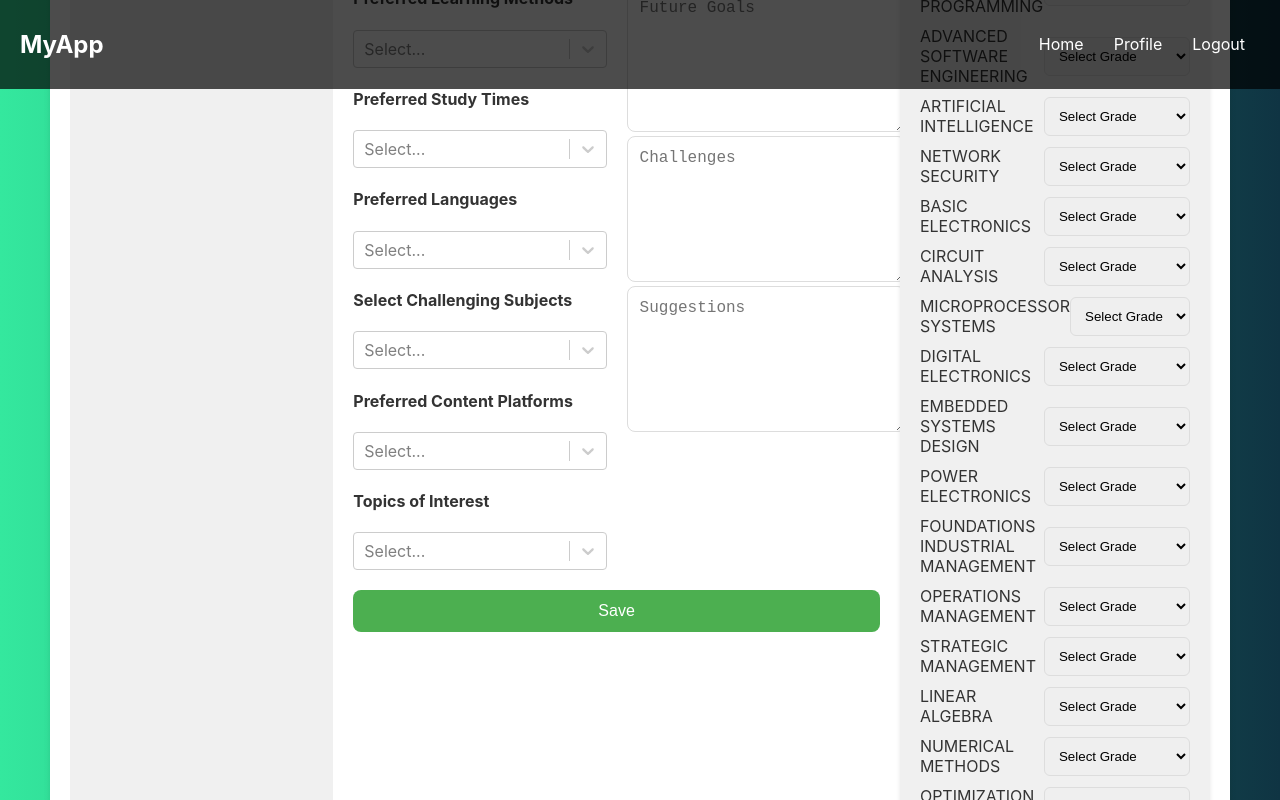
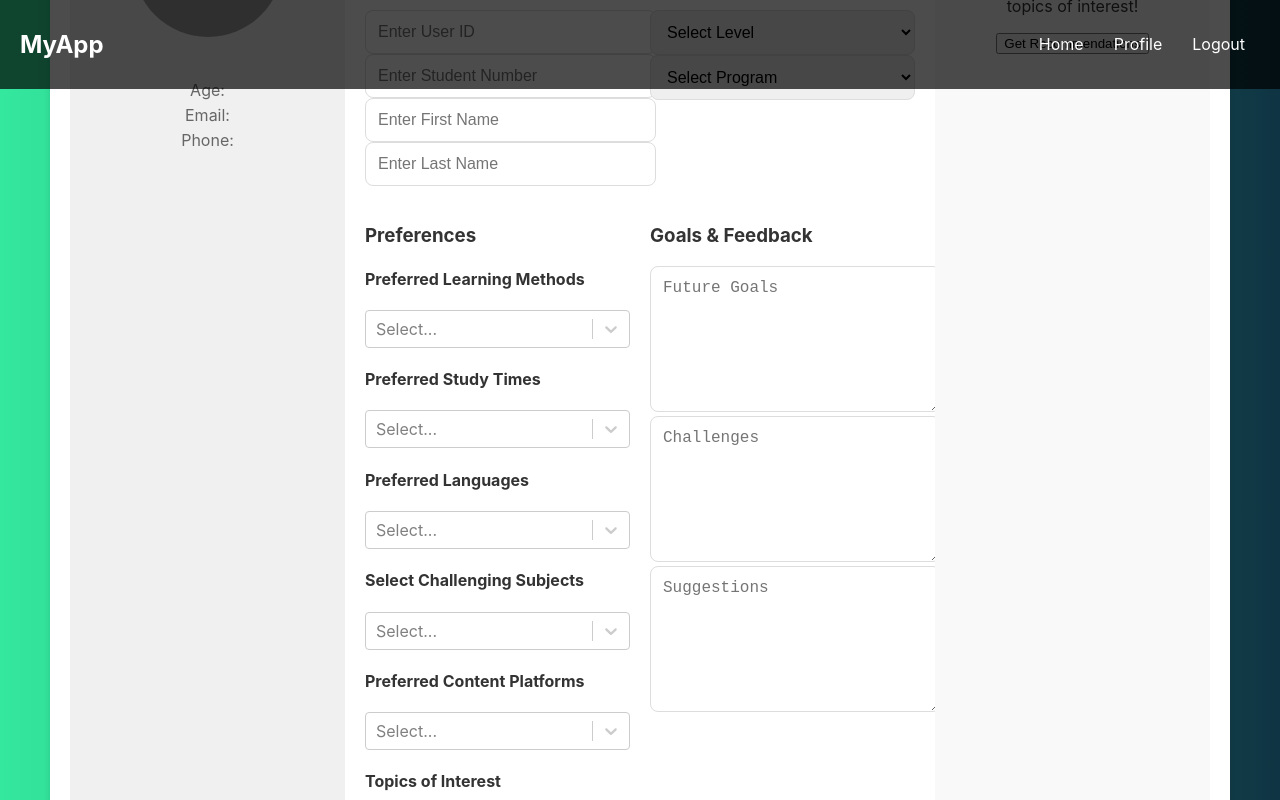
Before and after one commit to KavinduYohan/Learning-content-recommendation-system, a React (Create React App) app in the folder react-frontend/: page /profile in a window 1280 px wide. Shown: the top 800 px of the page. Built offline with nearby package versions, Linux system fonts and the light colour scheme; grey boxes are pictures that could not be loaded.

Commit message:
Update database schema and add form submission endpoint for student data

```diff
--- a/react-frontend/src/Profile.js
+++ b/react-frontend/src/Profile.js
@@ -6,10 +6,10 @@ import Navbar from "./components/Navbar";
 
 function Profile() {
   const [studentDetails, setStudentDetails] = useState({
-    name: '',
-    age: '',
-    email: '',
-    phone: '',
+    user_id: '',
+    student_number: '',
+    first_name: '',
+    last_name: '',
     level: '',
     program: '',
     preferred_learning_methods: [],
@@ -23,7 +23,10 @@ function Profile() {
     suggestions: '',
   });
 
-  const levels = ['Level 1', 'Level 2', 'Level 3', 'Level 4'];
+  const [isSubmitting, setIsSubmitting] = useState(false); // Manage form submission state
+  const [message, setMessage] = useState(''); // Manage feedback message
+
+  const levels = [1, 2, 3, 4];
   const programs = [
     'B.Sc. (General) Degree',
     'B.Sc. (Joint Major) Degree',
@@ -53,34 +56,34 @@ function Profile() {
     'Data Science',
     'Cybersecurity',
   ];
-  const grades = ['A+', 'A', 'A-', 'B+', 'B', 'B-', 'C+', 'C', 'C-', 'D+', 'D', 'F'];
+  // const grades = ['A+', 'A', 'A-', 'B+', 'B', 'B-', 'C+', 'C', 'C-', 'D+', 'D', 'F'];
 
-  const subjects = [
-    'intro_to_computer_systems',
-    'programming_fundamentals',
-    'data_structures_algorithms',
-    'operating_systems',
-    'database_systems',
-    'object_oriented_programming',
-    'advanced_software_engineering',
-    'artificial_intelligence',
-    'network_security',
-    'basic_electronics',
-    'circuit_analysis',
-    'microprocessor_systems',
-    'digital_electronics',
-    'embedded_systems_design',
-    'power_electronics',
-    'foundations_industrial_management',
-    'operations_management',
-    'strategic_management',
-    'linear_algebra',
-    'numerical_methods',
-    'optimization_techniques',
-    'probability_statistics',
-    'statistical_inference',
-    'time_series_analysis',
-  ];
+  // const subjects = [
+  //   'intro_to_computer_systems',
+  //   'programming_fundamentals',
+  //   'data_structures_algorithms',
+  //   'operating_systems',
+  //   'database_systems',
+  //   'object_oriented_programming',
+  //   'advanced_software_engineering',
+  //   'artificial_intelligence',
+  //   'network_security',
+  //   'basic_electronics',
+  //   'circuit_analysis',
+  //   'microprocessor_systems',
+  //   'digital_electronics',
+  //   'embedded_systems_design',
+  //   'power_electronics',
+  //   'foundations_industrial_management',
+  //   'operations_management',
+  //   'strategic_management',
+  //   'linear_algebra',
+  //   'numerical_methods',
+  //   'optimization_techniques',
+  //   'probability_statistics',
+  //   'statistical_inference',
+  //   'time_series_analysis',
+  // ];
 
   const handleCheckboxChange = (e, field) => {
     const { value, checked } = e.target;
@@ -102,16 +105,36 @@ function Profile() {
     setStudentDetails((prev) => ({ ...prev, [field]: value }));
   };
 
-  const handleSubmit = (e) => {
+  // Form submission handler
+  const handleSubmit = async (e) => {
     e.preventDefault();
-    console.log('Form Submitted:', studentDetails);
+    setIsSubmitting(true);
+    setMessage('Submitting your data...');
+
+    try {
+      const response = await fetch('http://localhost:5000/submit-form', {
+        method: 'POST',
+        headers: {
+          'Content-Type': 'application/json',
+        },
+        body: JSON.stringify(studentDetails),
+      });
+
+      if (response.ok) {
+        setMessage('Form submitted successfully!');
+      } else {
+        setMessage('There was an error submitting the form.');
+      }
+    } catch (error) {
+      setMessage('An error occurred while submitting the form.');
+    } finally {
+      setIsSubmitting(false);
+    }
   };
-
 
   return (
     <div className="profile-wrapper">
       <Navbar />
-
 
       <div className="profile-container">
         {/* Left Sidebar */}
@@ -137,31 +160,31 @@ function Profile() {
               <h3>Personal Details</h3>
               <input
                 type="text"
-                name="name"
-                placeholder="Enter Name"
-                value={studentDetails.name}
-                onChange={(e) => handleInputChange(e, 'name')}
-              />
-              <input
-                type="number"
-                name="age"
-                placeholder="Enter Age"
-                value={studentDetails.age}
-                onChange={(e) => handleInputChange(e, 'age')}
-              />
-              <input
-                type="email"
-                name="email"
-                placeholder="Enter Email"
-                value={studentDetails.email}
-                onChange={(e) => handleInputChange(e, 'email')}
+                name="user_id"
+                placeholder="Enter User ID"
+                value={studentDetails.user_id}
+                onChange={(e) => handleInputChange(e, 'user_id')}
               />
                <input
                 type="text"
-                name="phone"
-                placeholder="Enter Phone Number"
-                value={studentDetails.phone}
-                onChange={(e) => handleInputChange(e, 'phone')}
+                name="student_number"
+                placeholder="Enter Student Number"
+                value={studentDetails.student_number}
+                onChange={(e) => handleInputChange(e, 'student_number')}
+              />
+              <input
+                type="text"
+                name="first_name"
+                placeholder="Enter First Name"
+                value={studentDetails.first_name}
+                onChange={(e) => handleInputChange(e, 'first_name')}
+              />
+              <input
+                type="text"
+                name="last_name"
+                placeholder="Enter Last Name"
+                value={studentDetails.last_name}
+                onChange={(e) => handleInputChange(e, 'last_name')}
               />
             </section>
 
@@ -217,7 +240,6 @@ function Profile() {
                 handleCheckboxChange={handleCheckboxChange}
                 fieldName="challenging_subject_areas"
               />
-
               <MultiSelectField
                 label="Preferred Content Platforms"
                 options={contentPlatforms}
@@ -233,8 +255,6 @@ function Profile() {
                 fieldName="topics_of_interest"
               />
             </section>
-
-
 
             <section className="form-section">
               <h3>Goals & Feedback</h3>
@@ -255,12 +275,8 @@ function Profile() {
               />
             </section>
 
-
-          </form>
-          <button type="submit" className="save-button">Save</button>
-        </div>
-
-      <section className="grades-section">
+            {/* Grades Section */}
+            {/* <section className="grades-section">
               <h3>Module Grades</h3>
               {subjects.map((subject, index) => (
                 <div key={index} className="grade-selector">
@@ -278,9 +294,15 @@ function Profile() {
                   </select>
                 </div>
               ))}
-</section>;
+            </section> */}
 
+            <button type="submit" className="save-button" disabled={isSubmitting}>
+              {isSubmitting ? 'Submitting...' : 'Save'}
+            </button>
+          </form>
+          {message && <p className="submission-message">{message}</p>}
         </div>
+
         {/* Right Sidebar */}
         <div className="profile-extra">
           <h2>Resources & Links</h2>
@@ -290,6 +312,7 @@ function Profile() {
           </Link>
         </div>
       </div>
+    </div>
   );
 }
 
```
Also changed, not shown: 1 other file (tests, documents, lock files or other folders). Lines whose indentation alone changed are shown as unchanged.
